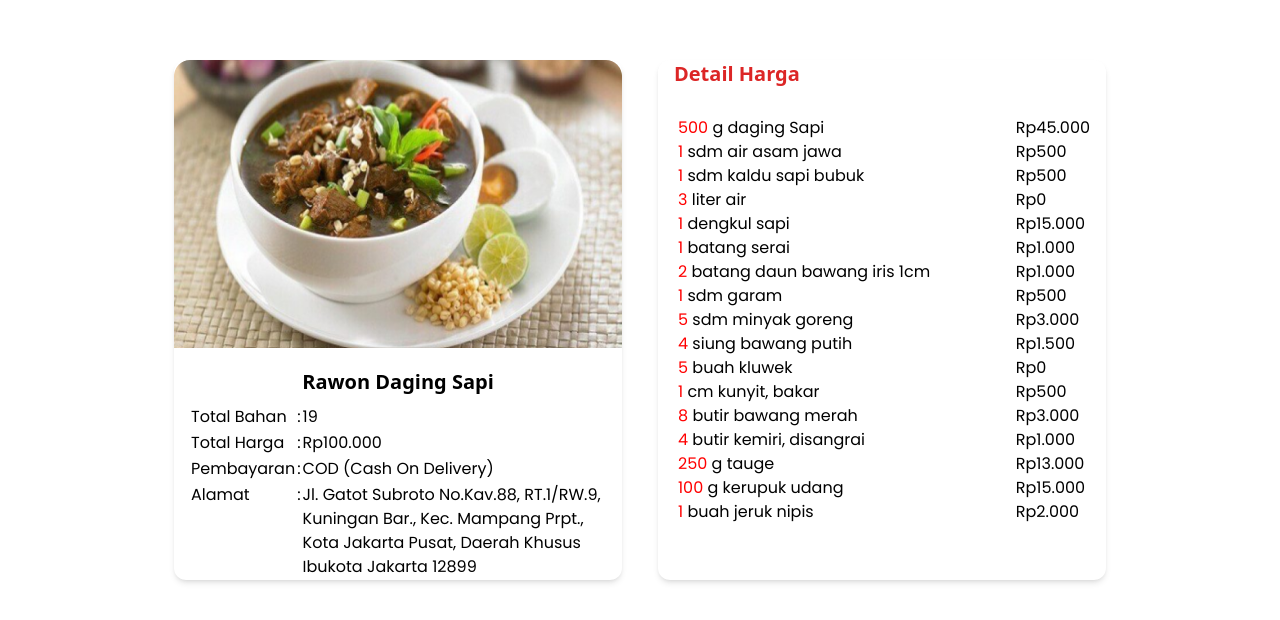
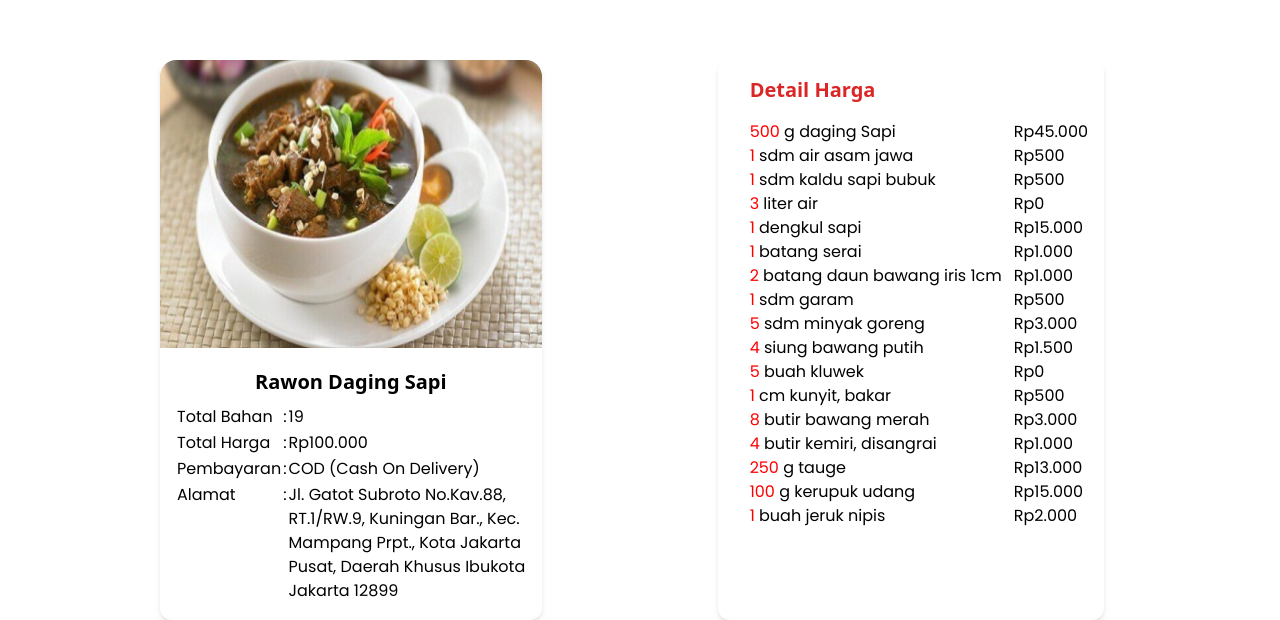
Before and after one commit to HSBC-Kelompok-1/Foodo-Slicing-Design, a website: page public/Detail-transaksi.html in a window 1280 px wide. Shown: the part 184-804 px from the top of the page. Drawn offline with nearby package versions, Linux system fonts and the light colour scheme.

Commit message:
coba ini ya mas, semoga benar. update fitur detail-transaksi.html

```diff
--- a/public/Detail-transaksi.html
+++ b/public/Detail-transaksi.html
@@ -46,13 +46,13 @@
 
     <!-- Body -->
     <div class="relative mb-20">
-        <p class="font-bold text-3xl ml-40 mt-20">Detail Transaksi</p>
-        <div class="flex space-x-5 place-content-center mr-40">
+        <p class="font-semibold text-3xl ml-40 mt-20">Detail Transaksi</p>
+        <div class="flex space-between place-content-center mr-40">
             <!-- Kontainer Kiri -->
             <div class="w-2/5 bg-white shadow-md rounded-xl overflow-hidden mr-4 ml-40 mt-16">
                 <img class="rounded-t-2xl w-max h-72 min-w-full mb-2" src="../public/img/Rawon.png" alt="">
                 <div class="mt-5 text-center font-bold text-xl">Rawon Daging Sapi</div>
-                <table class="mt-2 max-w-lg ml-4 font-poppins items-start">
+                <table class="mt-2 max-w-lg ml-4 font-poppins items-start mb-4">
                     <tr>
                         <td>Total Bahan  </td>
                         <td>:</td>
@@ -77,9 +77,9 @@
             </div>
 
             <!-- Kontainer kanan -->
-            <div class="w-2/5 bg-white shadow-md rounded-xl overflow-hidden mr-4 ml-40 mt-16">
-                <b class="ml-4 text-red-600 text-xl">Detail Harga</b>
-                <div class="flex px-5 py-7 font-poppins relative mr-4">
+            <div class="w-2/5 bg-white shadow-md rounded-xl overflow-hidden mr-4 ml-40 mt-16 px-4 py-4">
+                <p class="ml-4 text-red-600 text-xl font-semibold">Detail Harga</p>
+                <div class="flex font-poppins relative pl-4 pt-4">
                     <div>
                         <p><font color="red">500 </font>g daging Sapi</p>
                         <p><font color="red">1 </font>sdm air asam jawa</p>
```
